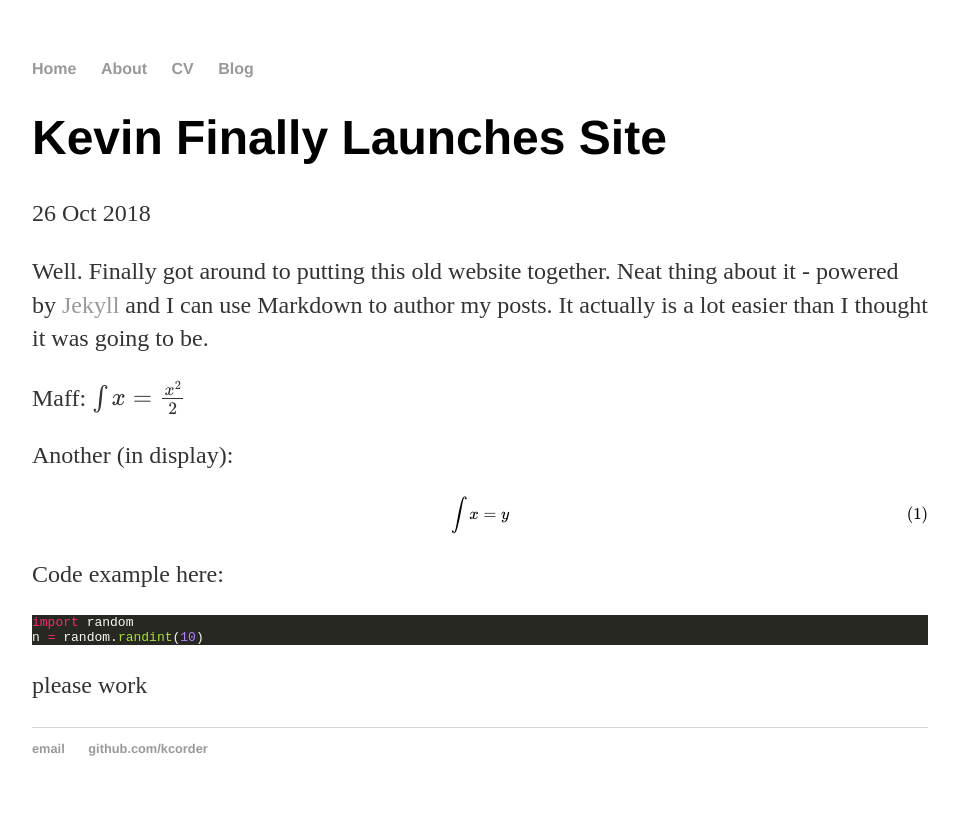
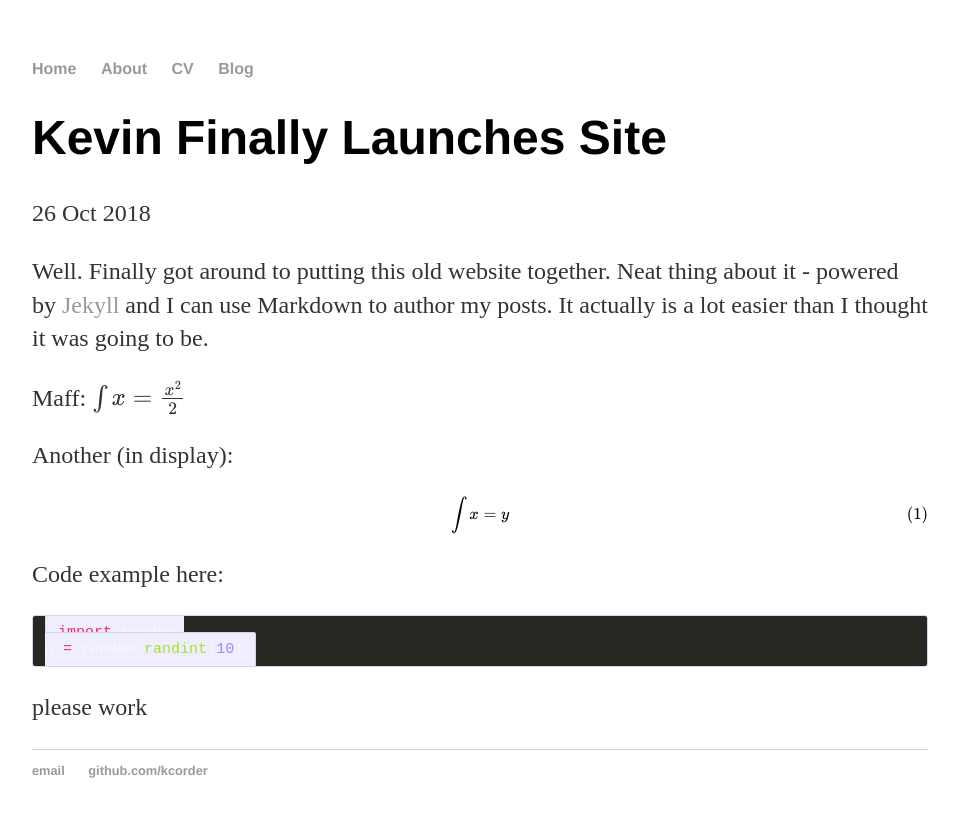
Before and after one commit to kcorder/kcorder.github.io, a Jekyll site: the page built from _posts/2018-10-26-first-post.md, in a window 1280 px wide. Shown: the top 817 px of the page, without its empty margins (160-1119 px from the left). Built offline with Jekyll 4.4.1, drawn with Linux system fonts in a browser that asks for light colours; formulas are drawn with MathJax 3.

Commit message:
Update main.css

```diff
--- a/css/main.css
+++ b/css/main.css
@@ -41,3 +41,15 @@ ul.posts {
 ul.posts li {
     list-style: none;
 }
+
+.post pre,
+.post code {
+  border: 1px solid #d5d5e9;
+  background-color: #eef;
+  padding: 8px 12px;
+  -webkit-border-radius: 3px;
+  -moz-border-radius: 3px;
+  border-radius: 3px;
+  font-size: 15px;
+  overflow:auto;
+}
```
